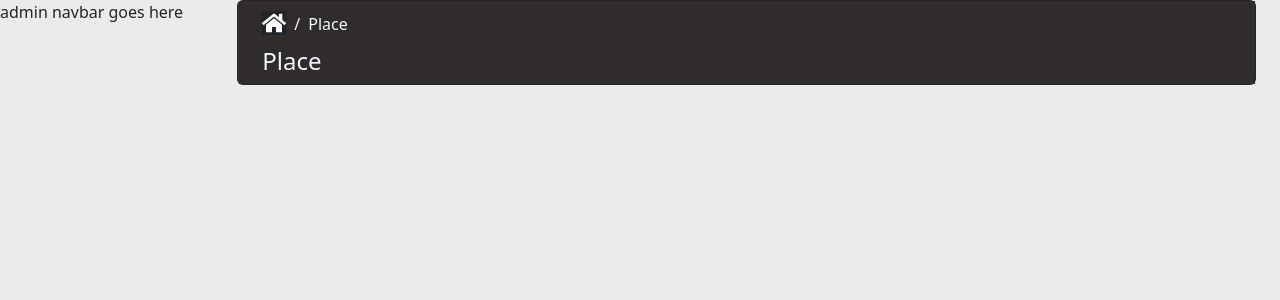
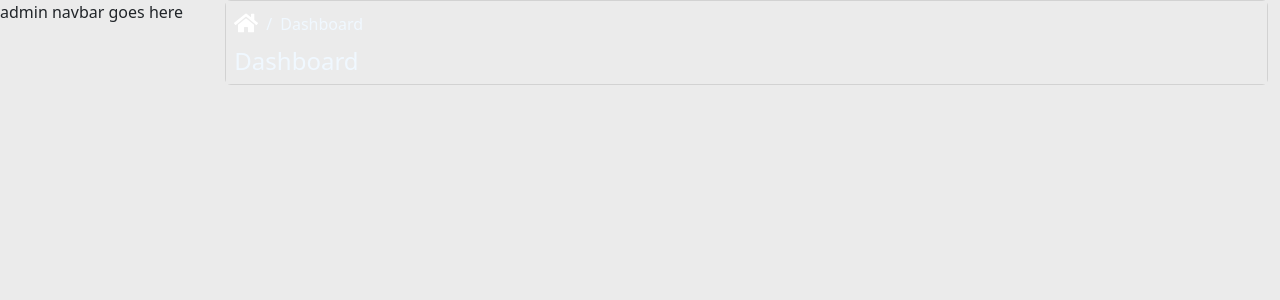
Before and after one commit to GP-43/homeaway-frontend, a React (Create React App) app: page /admin/dashboard in a window 1280 px wide. Shown: the top 300 px of the page. Built offline with nearby package versions, Linux system fonts and the light colour scheme.

Commit message:
errors done in admin header card

```diff
--- a/src/assets/styles/partials/_admin-dashbord.scss
+++ b/src/assets/styles/partials/_admin-dashbord.scss
@@ -1,19 +1,20 @@
 .Header-card {
 
-    background-color: #302c2c;
+    // background-color: #302c2c;
 
     .header-card-home-icon {
         height: 1.5rem;
         width: 1.5rem;
         color: rgb(255, 255, 255);
+        background-color: none;
     }
 
     .Header-card-div{
-        background-color: #302c2c;
+        // background-color: #302c2c;
 
         .Header-card-div-text{
             text-decoration: none;
-            background-color: #302c2c;
+            // background-color: #302c2c;
             color: aliceblue;
             margin-top: 0.7rem;
             margin-left: 0.5rem;
--- a/src/components/admin/HeaderCard.jsx
+++ b/src/components/admin/HeaderCard.jsx
@@ -7,22 +7,22 @@ import { FaHome } from "react-icons/fa";
 function HeaderCard() {
 
     return (
-        <Container>
 
-            <Card className="Header-card ps-3">
+
+            <Card className="Header-card">
 
                 <Col className="d-flex flex-row  Header-card-div" >
-                    <a href="" class="Header-card-div-text ms-2 mt-2"><FaHome className="header-card-home-icon text-light bg-dark" size="lg" /></a>
+                    <a href="" class="Header-card-div-text ms-2 mt-2"><FaHome className="header-card-home-icon " size="lg" /></a>
                     <h7 class="Header-card-div-text ">/</h7>
-                    <a href="" class="Header-card-div-text "><h7 className="Header-card-div-text ms-0 mt-0">Place</h7></a>
+                    <a href="" class="Header-card-div-text "><h7 className="Header-card-div-text ms-0 mt-0">Dashboard</h7></a>
                 </Col >
                 <Col className="Header-card-div">
-                    <h4 class="Header-card-div-text ">Place</h4>
+                    <h4 class="Header-card-div-text ">Dashboard</h4>
                 </Col>
 
             </Card>
 
-        </Container>
+
 
 
     );
```
